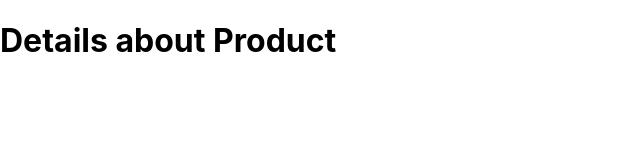
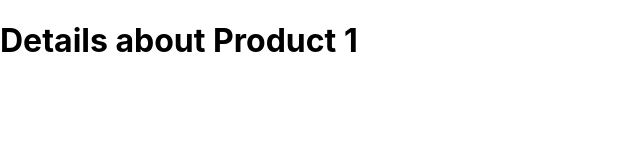
Before and after one commit to rsshonjoy/next-routing, a Next.js app: page /product/1 in a window 1280 px wide. Shown: the top 160 px of the page, without its empty margins (0-640 px from the left). Built offline with nearby package versions, Linux system fonts and the light colour scheme.

Commit message:
show dynamic route value in display

```diff
--- a/pages/product/[productId].js
+++ b/pages/product/[productId].js
@@ -1,5 +1,9 @@
+import { useRouter } from "next/router";
+
 const ProductDetail = () => {
-  return <h1>Details about Product</h1>
+  const router = useRouter()
+  const productId = router.query.productId
+  return <h1>Details about Product {productId}</h1>
 }
 
 export default  ProductDetail;
```
